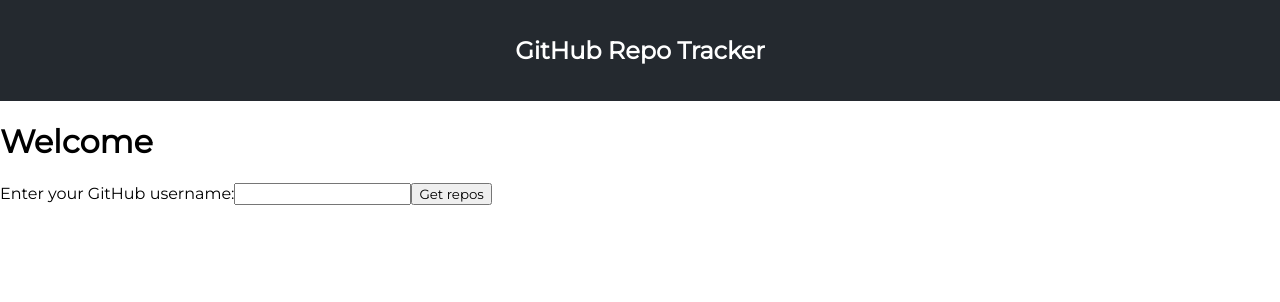
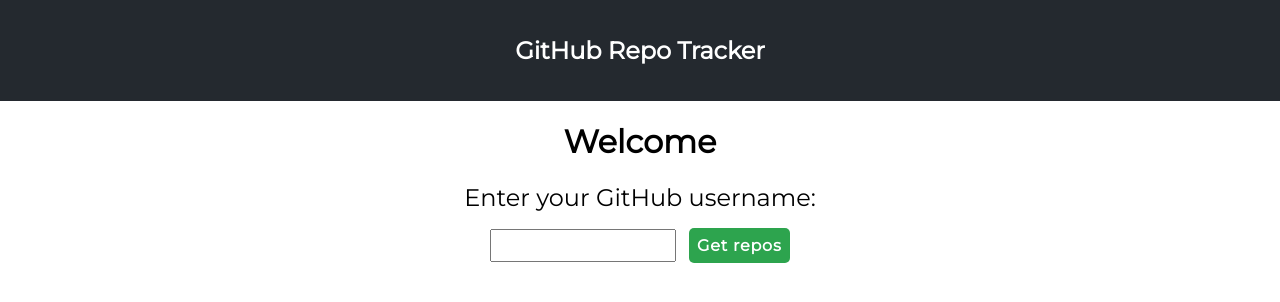
Before and after one commit to NXFORG/github_repositories, a React app: page / in a window 1280 px wide. Shown: the top 302 px of the page. Built offline with nearby package versions, Linux system fonts and the light colour scheme; the HTML template or start-up script is replaced by a standard one.

Commit message:
style form

```diff
--- a/src/Pages/Home/index.jsx
+++ b/src/Pages/Home/index.jsx
@@ -3,10 +3,6 @@
 
 export const Home = () => {
     return (
-        <>
-            <h1>Welcome</h1>
-            <Form />
-        </>
-
+        <Form />
     )
 }
--- a/src/components/Form/index.jsx
+++ b/src/components/Form/index.jsx
@@ -1,5 +1,6 @@
 import React, { useState } from 'react';
 import { RepoContainer } from '../RepoContainer';
+import './style.css';
 
 export const Form = () => {
     const [ username, setUsername ] = useState("");
@@ -16,13 +17,15 @@
     }
 
     return (
-        <>
+        <div className="form">
+            <h1>Welcome</h1>
             <form onSubmit={handleSubmit}>
                 <label htmlFor="username">Enter your GitHub username:</label>
+                <br />
                 <input onChange={handleInput} value={username} type="text" name="username"/>
                 <input type="submit" value="Get repos" />
             </form>
             { submit && <RepoContainer username={username}/>}
-        </>
+        </div>
     )
 }
--- /dev/null
+++ b/src/components/Form/style.css
@@ -0,0 +1,28 @@
+.form {
+    text-align: center;
+}
+
+form {
+    font-size: 1.5rem;
+}
+
+.form input {
+    margin: 1rem 0.4rem;
+    padding: 0.4rem;
+}
+
+.form input[type="submit"] {
+    background: #2DA44E;
+    border-radius: 5px;
+    border: none;
+    color: white;
+    padding: 0.5rem;
+    font-size: 1rem;
+    font-weight: bold;
+    letter-spacing: 0.05rem;
+}
+
+.form input[type="submit"]:hover {
+    cursor: pointer;
+    background-color: #216e39;
+}
```
